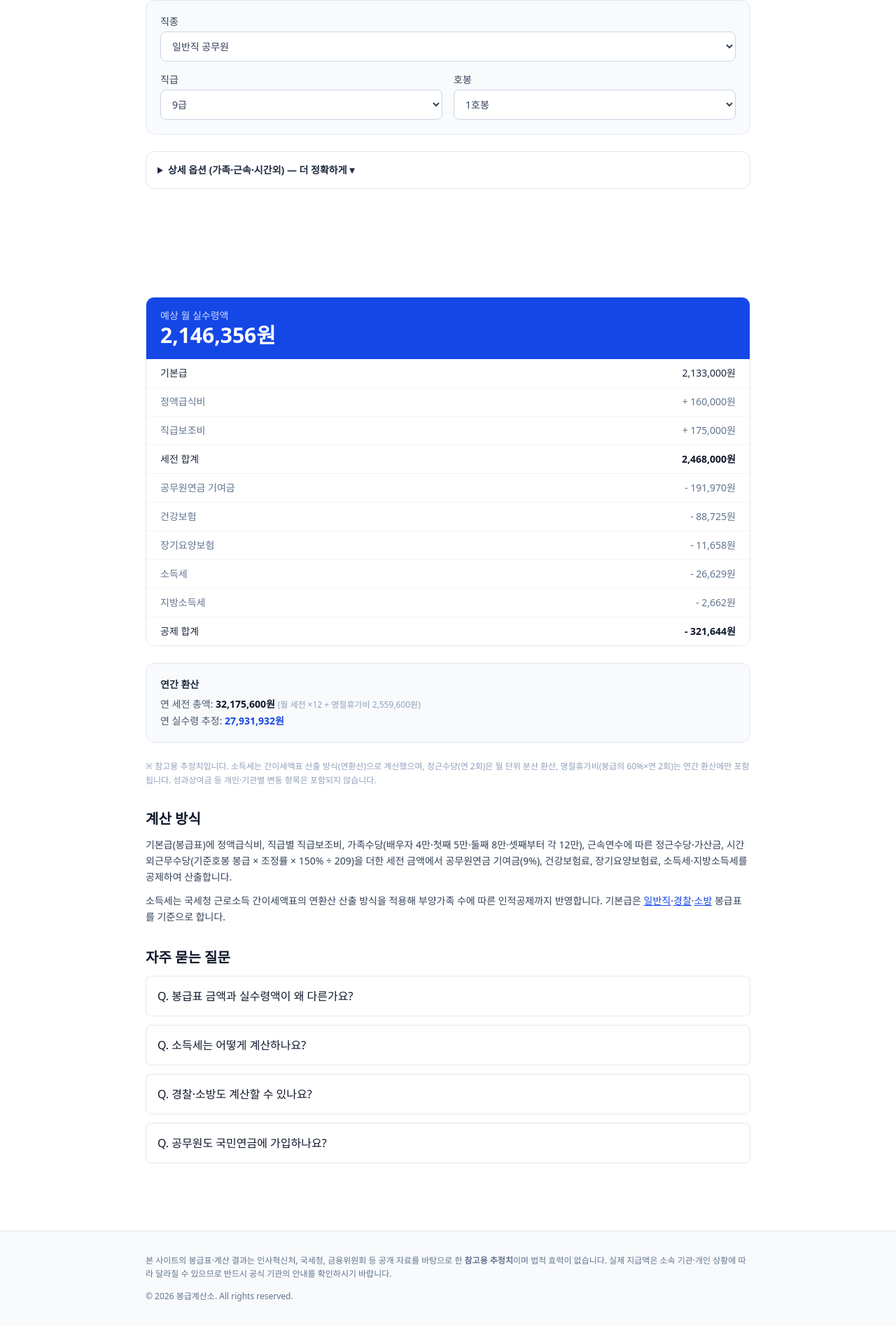
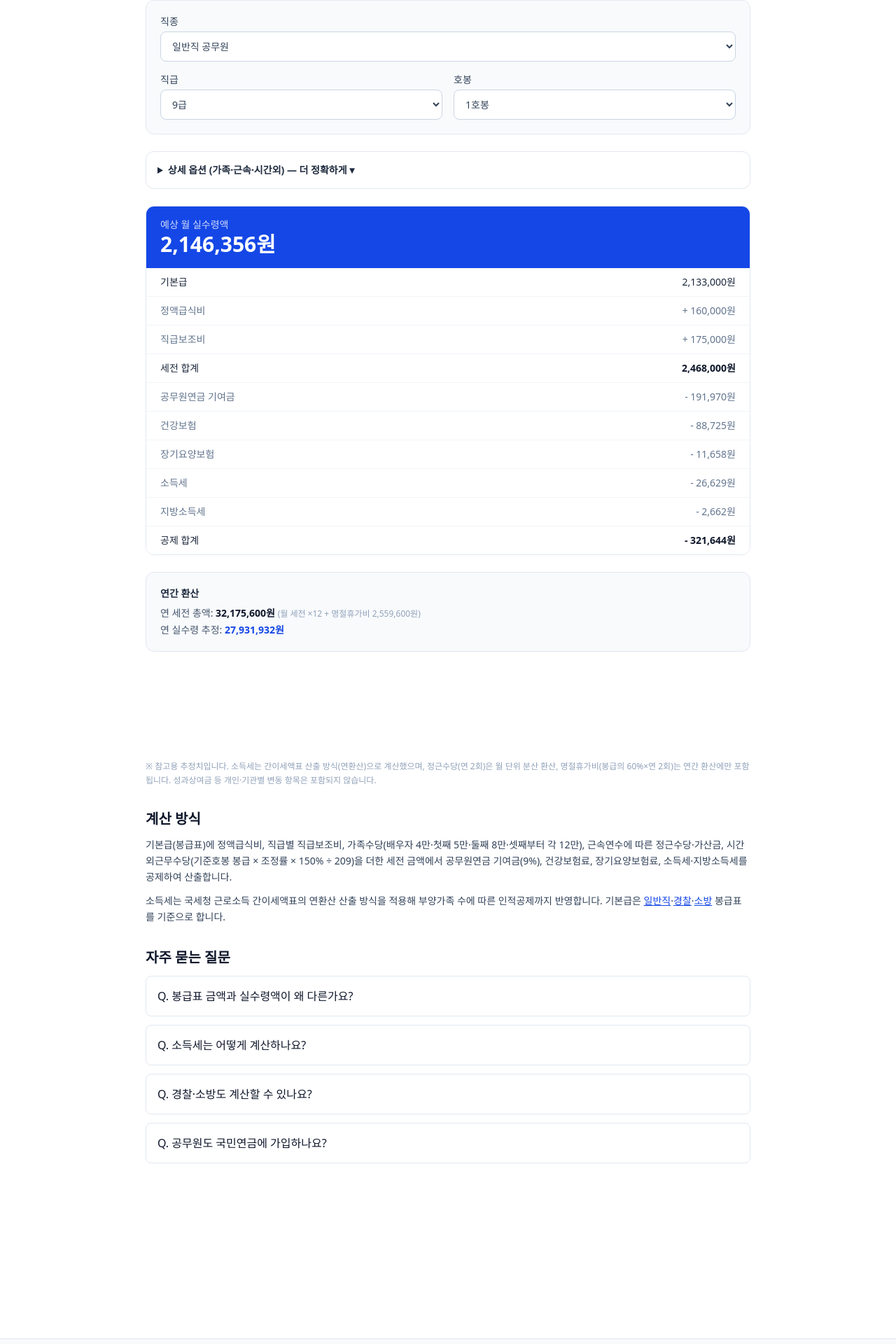
Before and after one commit to parkdane/pay-calc, a Next.js app: page /calc/civil-net in a window 1280 px wide. Shown: the part 185-2105 px from the top of the page at 70% size. Before the commit the page ends 2078 px from the top, so only its background shows below. Built offline with nearby package versions, Linux system fonts and the light colour scheme.

Commit message:
fix: restore civil calc and home encoding, move ad below result, add home ad

```diff
--- a/app/calc/civil-net/page.tsx
+++ b/app/calc/civil-net/page.tsx
@@ -1,5 +1,6 @@
 import type { Metadata } from "next";
 import CivilNetCalc from "@/components/CivilNetCalc";
+import AdSlot from "@/components/AdSlot";
 import Faq from "@/components/Faq";
 import Link from "next/link";
 
@@ -41,7 +42,6 @@ export default function Page() {
         </p>
       </header>
 
-      {/* 광고 코드는 삭제했습니다. CivilNetCalc 내부에서 알아서 띄워줍니다. */}
       <CivilNetCalc />
 
       <section className="space-y-3 text-sm leading-relaxed text-slate-700">
@@ -72,6 +72,8 @@ export default function Page() {
       </section>
 
       <Faq items={FAQ} />
+
+      <AdSlot id="calc-civil-net-bottom" />
     </article>
   );
 }
--- a/app/page.tsx
+++ b/app/page.tsx
@@ -37,9 +37,6 @@ export default function Home() {
         </p>
       </section>
 
-      {/* 💡 깔끔하게 <AdSlot />만 남겨두면 만능 코드가 알아서 작동합니다. */}
-      <AdSlot />
-
       <section className="space-y-4">
         <h2 className="text-lg font-bold text-slate-900">봉급표</h2>
         <div className="grid gap-4 sm:grid-cols-2">
@@ -48,6 +45,8 @@ export default function Home() {
           ))}
         </div>
       </section>
+
+      <AdSlot id="home-mid" />
 
       <section className="space-y-4">
         <h2 className="text-lg font-bold text-slate-900">계산기</h2>
--- a/components/AdSlot.tsx
+++ b/components/AdSlot.tsx
@@ -37,6 +37,8 @@ export default function AdSlot({ id }: { id?: string }) {
     };
   }, [isMobile]);
 
+  // 광고 컨테이너. id는 노출 위치 구분용으로 받되 애드핏 단위는 PC/모바일로 자동 전환된다.
+  void id;
   return (
     <div className="my-8 flex w-full flex-col items-center justify-center clear-both">
       <div
--- a/components/CivilNetCalc.tsx
+++ b/components/CivilNetCalc.tsx
@@ -7,7 +7,6 @@ import police from "@/data/salary-police-2026.json";
 import fire from "@/data/salary-fire-2026.json";
 import teacher from "@/data/salary-teacher-2026.json";
 import { monthlyIncomeTax } from "@/lib/incomeTax";
-// 💡 1. 맨 위에 AdSlot을 불러옵니다.
 import AdSlot from "@/components/AdSlot";
 
 const won = (n: number) => Math.round(n).toLocaleString("ko-KR") + "원";
@@ -26,6 +25,7 @@ function pickBracket<T extends { underYears: number }>(brackets: T[], years: num
   return brackets.find((b) => years < b.underYears) ?? brackets[brackets.length - 1];
 }
 
+// 자녀 수 → 가족수당 (첫째 5만, 둘째 8만, 셋째 이상 각 12만)
 function childAllowance(n: number): number {
   const fa = rates.familyAllowance;
   if (n <= 0) return 0;
@@ -38,6 +38,7 @@ export default function CivilNetCalc() {
   const [occIdx, setOccIdx] = useState(0);
   const [gradeIdx, setGradeIdx] = useState(0);
   const [hobong, setHobong] = useState(1);
+  // 상세 옵션
   const [useDetail, setUseDetail] = useState(false);
   const [spouse, setSpouse] = useState(false);
   const [children, setChildren] = useState(0);
@@ -55,13 +56,16 @@ export default function CivilNetCalc() {
     const base = row.pay[gradeIdx];
     if (base === undefined || base === null) return null;
 
+    // ── 수당 ──
     const items: { label: string; value: number }[] = [];
     const meal = rates.meal;
     items.push({ label: "정액급식비", value: meal });
 
     if (occ.teacher) {
+      // 교사: 직급보조비 대신 교직수당
       items.push({ label: "교직수당", value: TEACHER_ALLOWANCE });
       if (includeDanger) {
+        // 교사 직종에서 이 체크박스는 담임수당으로 사용
         items.push({ label: "담임수당", value: HOMEROOM_ALLOWANCE });
       }
     } else {
@@ -70,15 +74,18 @@ export default function CivilNetCalc() {
         175000;
       items.push({ label: "직급보조비", value: positionBonus });
 
+      // 위험근무수당 (경찰·소방)
       if (occ.danger > 0 && includeDanger) {
         items.push({ label: "위험근무수당", value: occ.danger });
       }
     }
 
     if (useDetail) {
+      // 가족수당 (세분화)
       const fam = (spouse ? rates.familyAllowance.spouse : 0) + childAllowance(children);
       if (fam > 0) items.push({ label: "가족수당", value: fam });
 
+      // 정근수당 가산금 + 정근수당(월환산)
       const addon = pickBracket(rates.regularBonusAddon.brackets, years).amount;
       if (addon > 0) items.push({ label: "정근수당 가산금", value: addon });
       const bonusRate = pickBracket(rates.regularBonus.brackets, years).rate;
@@ -86,6 +93,7 @@ export default function CivilNetCalc() {
       if (bonusMonthly > 0)
         items.push({ label: "정근수당(월환산)", value: bonusMonthly });
 
+      // 시간외근무수당: 기준호봉 봉급 × 조정률 × 150% ÷ 209 × 시간
       if (overtimeH > 0) {
         const ot = rates.overtime;
         const baseRow = d.rows.find((r) => r.hobong === ot.baseHobong);
@@ -104,6 +112,7 @@ export default function CivilNetCalc() {
     const allowanceTotal = items.reduce((s, i) => s + i.value, 0);
     const gross = base + allowanceTotal;
 
+    // ── 공제 ──
     const pension = base * rates.civilPensionRate;
     const health = gross * rates.healthRate;
     const longTermCare = health * rates.longTermCareRateOfHealth;
@@ -121,9 +130,11 @@ export default function CivilNetCalc() {
     const totalDeduction = deductions.reduce((s, x) => s + x.value, 0);
     const net = gross - totalDeduction;
 
+    // ── 연간 환산 (E) ──
+    // 명절휴가비(봉급×60%×연2회)는 월 계산 미포함 항목이라 연간에서 더한다
     const holidayBonus = base * rates.holidayBonusRate * 2;
     const annualGross = gross * 12 + holidayBonus;
-    const annualNetApprox = net * 12 + holidayBonus * 0.85;
+    const annualNetApprox = net * 12 + holidayBonus * 0.85; // 명절휴가비 공제 근사 15%
 
     return {
       base,
@@ -272,9 +283,6 @@ export default function CivilNetCalc() {
         </div>
       </details>
 
-      {/* 💡 2. 입력과 결과 사이에 광고 배치 완료 */}
-      <AdSlot />
-
       {/* 결과 */}
       {result && (
         <>
@@ -296,6 +304,7 @@ export default function CivilNetCalc() {
             </dl>
           </div>
 
+          {/* 연간 환산 */}
           <div className="rounded-xl border border-slate-200 bg-slate-50 p-5 text-sm">
             <p className="font-semibold text-slate-800">연간 환산</p>
             <div className="mt-2 space-y-1 text-slate-600">
@@ -318,6 +327,9 @@ export default function CivilNetCalc() {
           </div>
         </>
       )}
+
+      {/* 결과 바로 아래 광고 (노출 최적 위치) */}
+      {result && <AdSlot id="calc-civil-net-result" />}
 
       <p className="text-xs leading-relaxed text-slate-400">
         ※ 참고용 추정치입니다. 소득세는 간이세액표 산출 방식(연환산)으로
```
